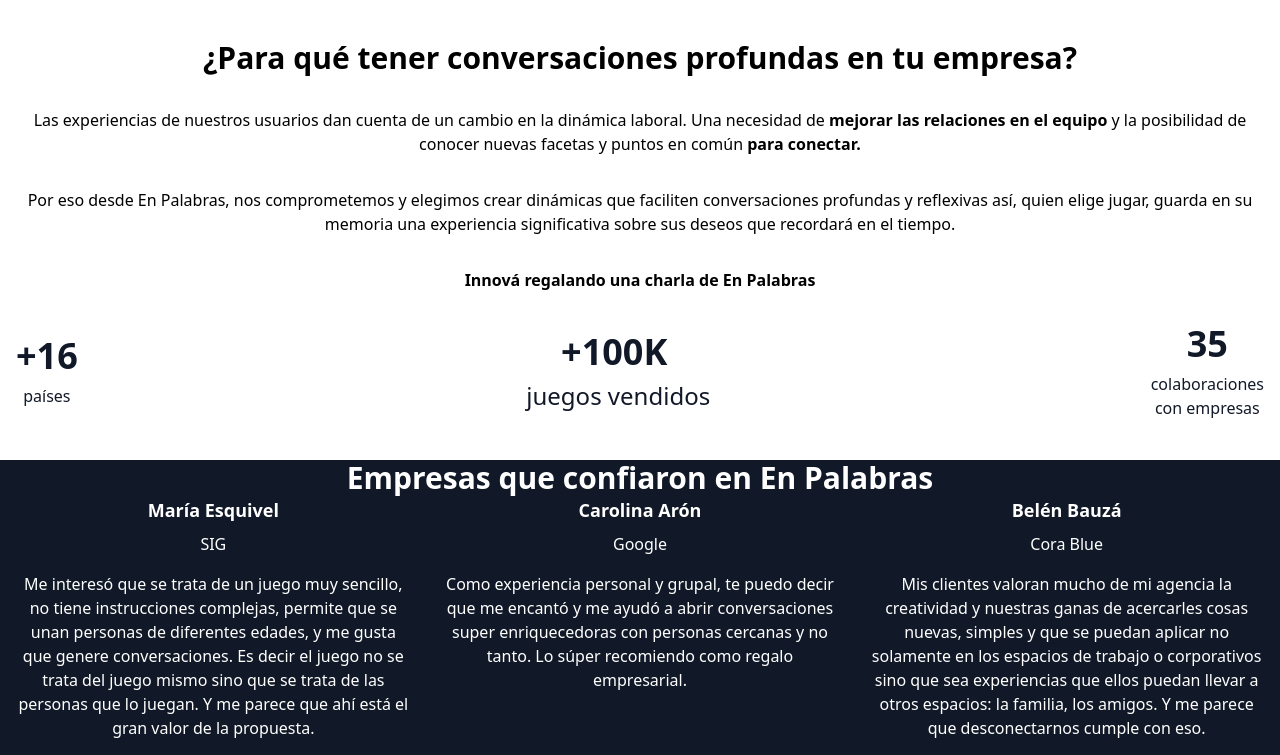
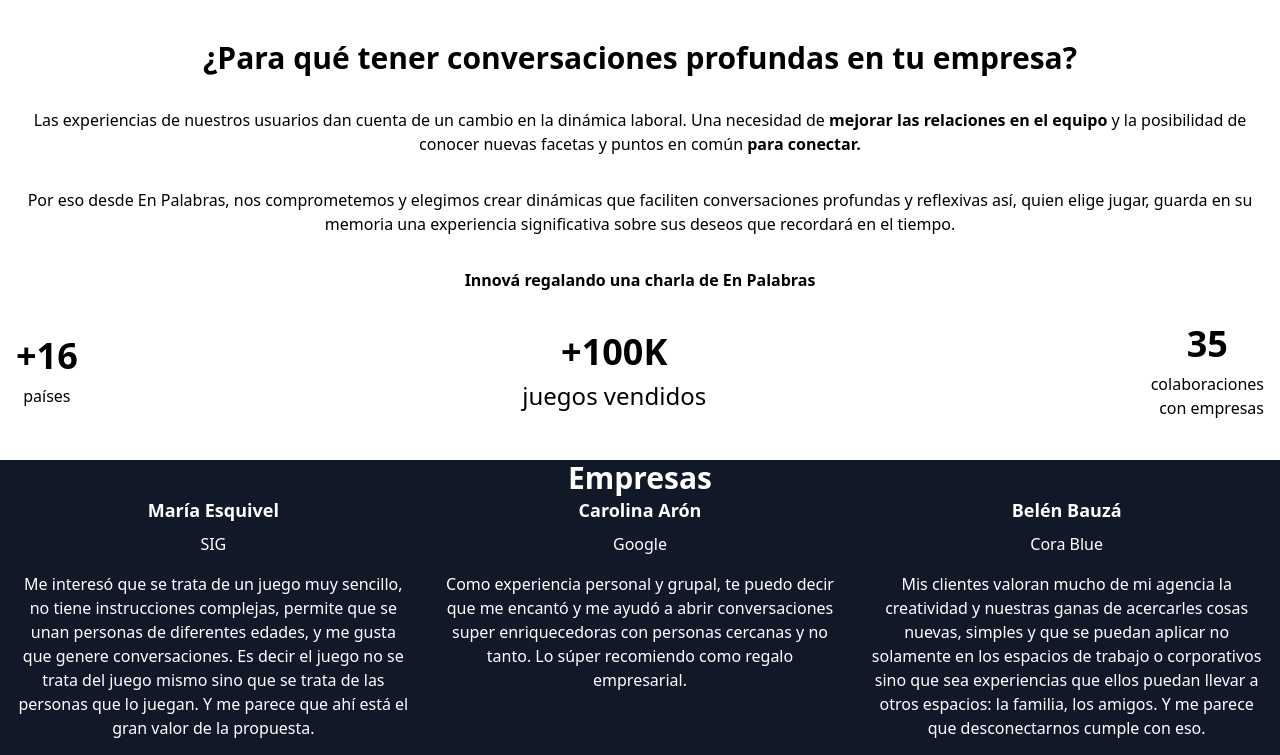
Before and after one commit to EnPalabras/empresas-landing, a React (Vite) app: page / in a window 1280 px wide. Shown: the top 755 px of the page. Built offline with nearby package versions, Linux system fonts and the light colour scheme.

Commit message:
change in SP

```diff
--- a/src/components/SocialProof2.tsx
+++ b/src/components/SocialProof2.tsx
@@ -34,30 +34,21 @@ export default function SocialProof2() {
           sobre sus deseos que recordará en el tiempo.
         </p>
         <p className="font-bold">Innová regalando una charla de En Palabras</p>
-        <div className="w-full">
-          <dl
-            className="flex flex-row justify-between gap-8
-            text-gray-900"
-          >
-            <div className="flex flex-col items-center justify-center">
-              <dt className="mb-2 text-3xl md:text-4xl font-extrabold">+16</dt>
-              <dd className="font-light">países</dd>
-            </div>
-            <div className="flex flex-col  items-center justify-center">
-              <dt className="mb-2 text-3xl md:text-4xl font-extrabold">
-                +100K
-              </dt>
-              <dd className="ml-2 font-light text-2xl md:text-3xl text-dark">
-                juegos vendidos
-              </dd>
-            </div>
-            <div className="flex flex-col items-center justify-center">
-              <dt className="mb-2 text-3xl md:text-4xl font-extrabold">35</dt>
-              <dd className="font-light">
-                colaboraciones <br /> con empresas
-              </dd>
-            </div>
-          </dl>
+        <div className="w-full flex flex-row items-center justify-between text-left">
+          <div className="flex flex-col items-center justify-center">
+            <p className="mb-2 text-3xl md:text-4xl font-extrabold">+16</p>
+            <p className="font-light">países</p>
+          </div>
+          <div className="flex flex-col items-center justify-center">
+            <p className="mb-2 text-3xl md:text-4xl font-extrabold">+100K</p>
+            <p className="font-light text-2xl md:text-3xl">juegos vendidos</p>
+          </div>
+          <div className="flex flex-col items-center justify-center text-right">
+            <p className="mb-2 text-3xl md:text-4xl font-extrabold">35</p>
+            <p className="font-light">
+              colaboraciones <br /> con empresas
+            </p>
+          </div>
         </div>
       </div>
     </section>
--- a/src/components/Testimonials.tsx
+++ b/src/components/Testimonials.tsx
@@ -26,9 +26,7 @@ export default function Testimonials() {
   return (
     <div className="w-full py-10 mx-auto bg-gray-900 text-white">
       <section className="text-center mx-auto ">
-        <h2 className="mb-12 text-3xl font-bold text-white">
-          Empresas que confiaron en En Palabras
-        </h2>
+        <h2 className="mb-12 text-3xl font-bold text-white">Empresas</h2>
 
         <div className="grid grid-cols-1 md:gap-x-6 md:grid-cols-3 lg:gap-x-10 px-10">
           {TESTIMONIALS.map((testimonial) => {
```
